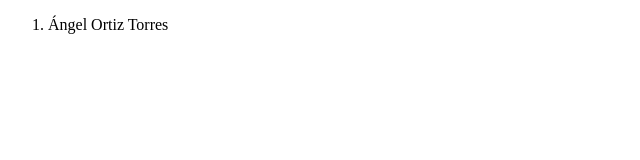
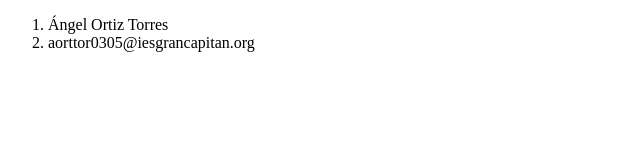
Before and after one commit to iesgrancapitan-eed/practica2-git-haciendo-copia-en-remoto-AngelOrtizTorres, a plain HTML site: page sobremi.html in a window 1280 px wide. Shown: the whole page, without its empty margins (0-640 px from the left). Drawn offline with Linux system fonts and the light colour scheme.

Commit message:
mi correo

```diff
--- a/sobremi.html
+++ b/sobremi.html
@@ -10,6 +10,7 @@
 
     <ol>
         <li>Ángel Ortiz Torres</li>
+        <li>aorttor0305@iesgrancapitan.org</li>
     </ol>
 
 </body>
```
